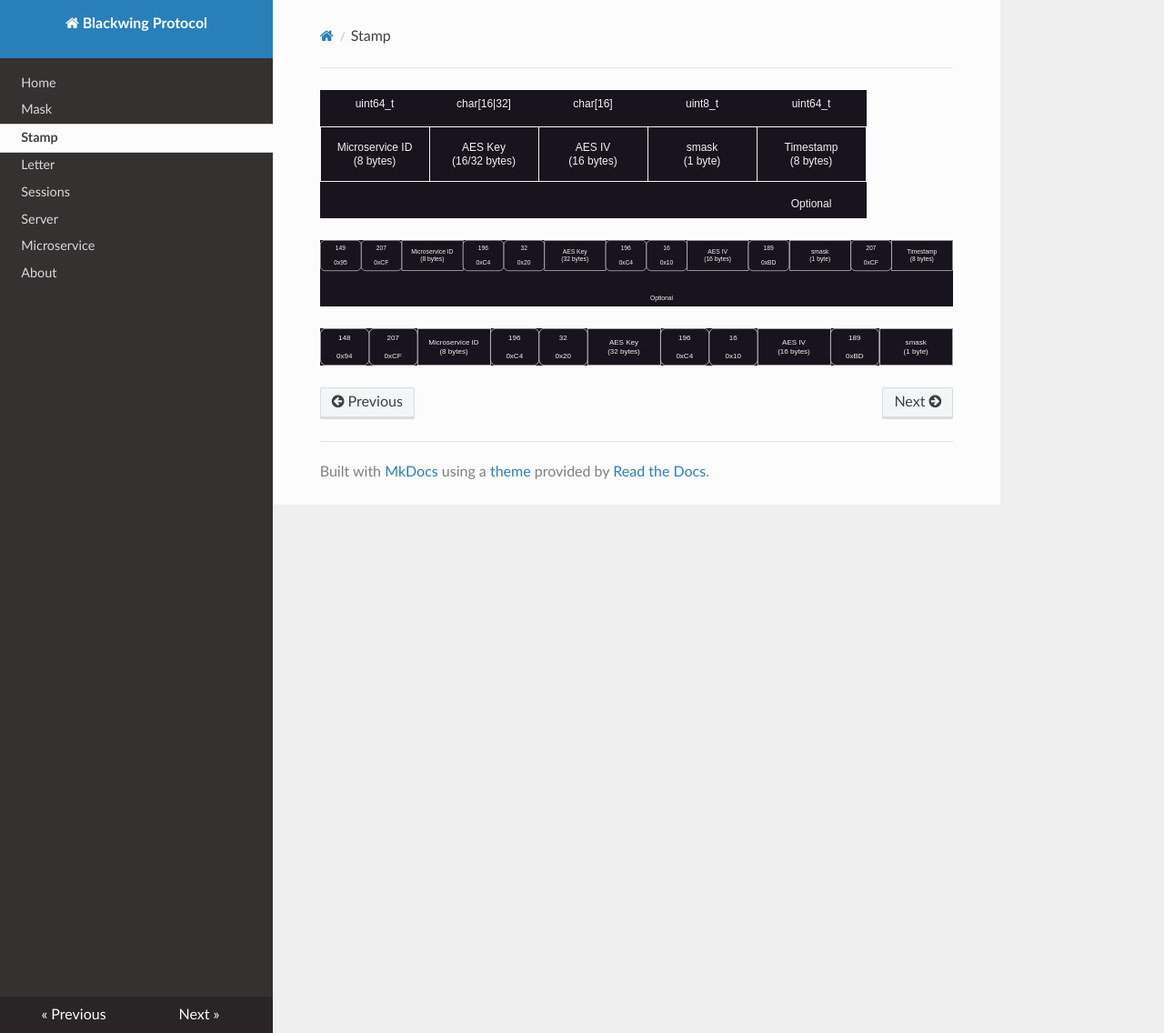
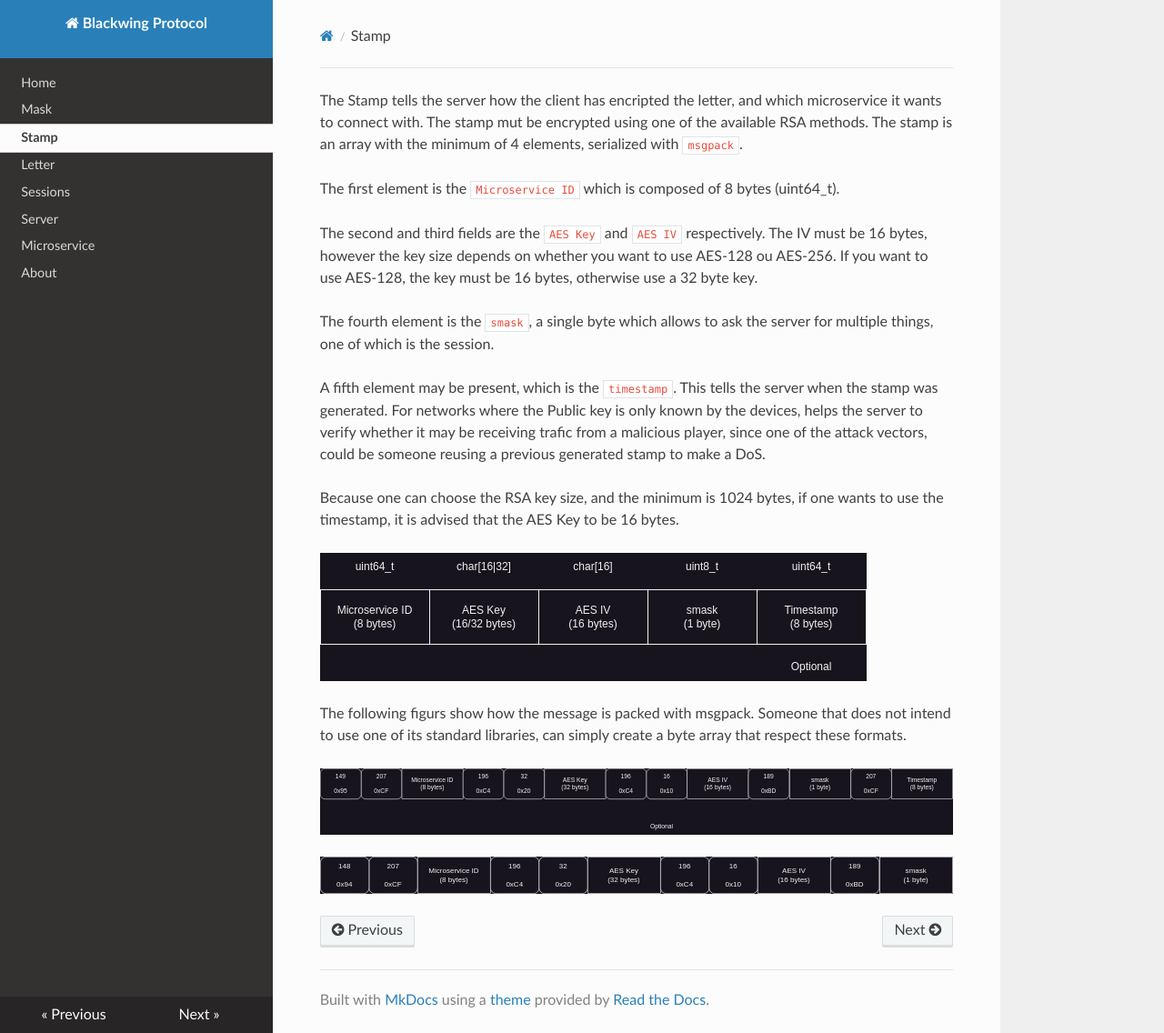
Before and after one commit to asergiobranco/blackwing_documentation, an MkDocs documentation site: the page built from docs/stamp.md, in a window 1280 px wide and 1136 px high. Shown: the whole window at 91% size. Built offline with MkDocs 1.6.1, drawn with Linux system fonts in a browser that asks for light colours; nearby versions of some CDN libraries.

Commit message:
testing mkdocs

```diff
--- a/docs/stamp.md
+++ b/docs/stamp.md
@@ -1,4 +1,19 @@
+The Stamp tells the server how the client has encripted the letter, and which microservice it wants to connect with. The stamp mut be encrypted using one of the available RSA methods.
+The stamp is an array with the minimum of 4 elements, serialized with `msgpack`.
+
+The first element is the `Microservice ID` which is composed of 8 bytes (uint64_t).
+
+The second and third fields are the `AES Key` and `AES IV` respectively. The IV must be 16 bytes, however the key size depends on whether you want to use AES-128 ou AES-256. If you want to use AES-128, the key must be 16 bytes, otherwise use a 32 byte key.
+
+The fourth element is the `smask`, a single byte which allows to ask the server for multiple things, one of which is the session.
+
+A fifth element may be present, which is the `timestamp`. This tells the server when the stamp was generated. For networks where the Public key is only known by the devices, helps the server to verify whether it may be receiving trafic from a malicious player, since one of the attack vectors, could be someone reusing a previous generated stamp to make a DoS.
+
+Because one can choose the RSA key size, and the minimum is 1024 bytes, if one wants to use the timestamp, it is advised that the AES Key to be 16 bytes.
+
 ![alt text](figs/stamp.svg)
+
+The following figurs show how the message is packed with msgpack. Someone that does not intend to use one of its standard libraries, can simply create a byte array that respect these formats.
 
 ![alt text](figs/stamp_msgpack.svg)
 
```
Also changed, not shown: docs/figs/ask_for_ession.svg (added), docs/sessions.md (line endings or trailing spaces).
